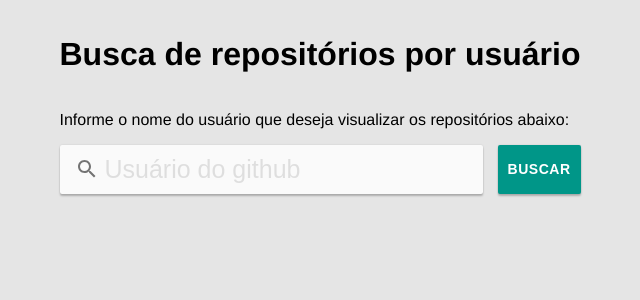
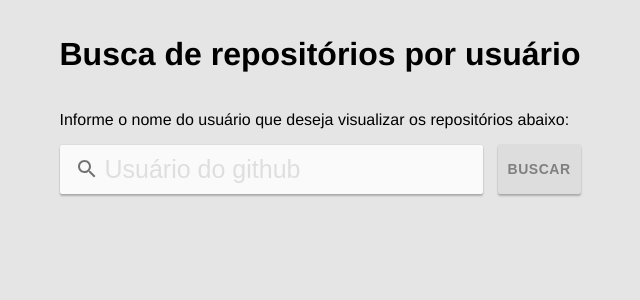
Before and after one commit to thiagohsr/dasa-code-challenge, a Vue app: page / in a window 1280 px wide. Shown: the top 300 px of the page, without its empty margins (320-960 px from the left). Built offline with nearby package versions, Linux system fonts and the light colour scheme.

Commit message:
Disable search button if not have value in search field Think about redudance of getRepositories methods on GithubSearch and ListPagination Think about error treatment in api calls

```diff
--- a/src/assets/jss/buttonStyle.js
+++ b/src/assets/jss/buttonStyle.js
@@ -4,5 +4,14 @@ export default {
   paddingTop: 10,
   paddingLeft: 10,
   paddingBottom: 10,
-  paddingRight: 10
+  paddingRight: 10,
+  marginLeft: 15,
+  color: "#fff",
+  fontWeight: 600,
+  fontSize: 14,
+  textAlign: "center",
+  letterSpacing: "0.0357143em",
+  textTransform: "uppercase",
+  background: "#009688",
+  boxShadow: "0px 2px 2px rgba(0, 0, 0, 0.24), 0px 0px 2px rgba(0, 0, 0, 0.12)"
 };
--- a/src/components/CustomButton.vue
+++ b/src/components/CustomButton.vue
@@ -1,5 +1,12 @@
 <template>
-  <button v-bind:class="classes.customButton"><slot /></button>
+  <button
+    v-bind:disabled="disabled"
+    v-bind:class="
+      `${!disabled ? classes.customButton : classes.customButtonDisabled}`
+    "
+  >
+    <slot />
+  </button>
 </template>
 <script>
 import classes from "@/utils/cssTranspilation";
@@ -7,15 +14,12 @@ import button from "@/assets/jss/buttonStyle";
 
 const styles = {
   customButton: {
+    ...button
+  },
+  customButtonDisabled: {
     ...button,
-    marginLeft: 15,
-    color: "#fff",
-    fontWeight: 600,
-    fontSize: 14,
-    textAlign: "center",
-    letterSpacing: "0.0357143em",
-    textTransform: "uppercase",
-    background: "#009688",
+    background: "#dddddd",
+    color: "#808080",
     boxShadow:
       "0px 2px 2px rgba(0, 0, 0, 0.24), 0px 0px 2px rgba(0, 0, 0, 0.12)"
   }
@@ -30,6 +34,9 @@ export default {
     label: {
       type: String,
       default: "Botão"
+    },
+    disabled: {
+      type: Boolean
     }
   }
 };
--- a/src/components/GithubSearch.vue
+++ b/src/components/GithubSearch.vue
@@ -1,13 +1,14 @@
 <template>
   <form @submit.prevent="getRepositories" v-bind:class="classes.searchBox">
     <custom-input placeholder="Usuário do github" v-model="username" />
-    <custom-button>buscar</custom-button>
+    <custom-button v-bind:disabled="!username">buscar</custom-button>
   </form>
 </template>
 <script>
 import CustomButton from "@/components/CustomButton.vue";
 import CustomInput from "@/components/CustomInput.vue";
-import { getUserRepositories } from "@/services/github";
+import { getRepositories } from "@/services/github";
+import { GITHUB_USER_REPOS } from "@/constants/urls";
 import classes from "@/utils/cssTranspilation";
 import parseLinkHeader from "@/utils/githubPaginationParser";
 
@@ -28,12 +29,23 @@ export default {
     };
   },
   methods: {
+    closeLoadingAnimation() {
+      let animation = setInterval(() => {
+        this.$store.commit("isLoading", false);
+        clearInterval(animation);
+      }, 900);
+    },
     async getRepositories() {
+      const url = GITHUB_USER_REPOS.replace("{{username}}", this.username);
+      this.$store.commit("githubUser", this.username);
+
       this.$store.commit("isLoading", true);
-      const response = await getUserRepositories(this.username);
-      this.$store.commit("githubUser", this.username);
+      const response = await getRepositories(url);
+
+      this.$store.commit("userRepositories", response.data);
       if (response.message) {
         this.$store.commit("errorMessage", "O usuário informado não existe");
+        this.closeLoadingAnimation();
         return;
       }
       if (!response.data.length) {
@@ -41,9 +53,9 @@ export default {
           "errorMessage",
           "Não foram encontrados repositórios para o usuário informado."
         );
+        this.closeLoadingAnimation();
         return;
       }
-      this.$store.commit("userRepositories", response.data);
       if (response.headers.link) {
         this.$store.commit(
           "paginationLinks",
@@ -52,10 +64,7 @@ export default {
       } else {
         this.$store.commit("paginationLinks", {});
       }
-      let animation = setInterval(() => {
-        this.$store.commit("isLoading", false);
-        clearInterval(animation);
-      }, 900);
+      this.closeLoadingAnimation();
     }
   },
   components: {
--- a/src/services/github.js
+++ b/src/services/github.js
@@ -7,10 +7,16 @@ const getUserRepositories = async user =>
     .then(result => result)
     .catch(error => error);
 
+const getRepositories = async url =>
+  await Vue.axios
+    .get(url)
+    .then(result => result)
+    .catch(error => error);
+
 const getRepositoriesFromPagination = async url =>
   await Vue.axios
     .get(url)
     .then(result => result)
     .catch(error => error);
 
-export { getUserRepositories, getRepositoriesFromPagination };
+export { getRepositories, getUserRepositories, getRepositoriesFromPagination };
--- a/src/views/Home.vue
+++ b/src/views/Home.vue
@@ -7,7 +7,7 @@
     <github-search />
 
     <list-pagination />
-    <h3 v-if="githubUser">
+    <h3 v-if="githubUser && !errorMessage">
       Exibindo repositórios para o usuário: {{ githubUser }}
     </h3>
     <list-repositories />
```
